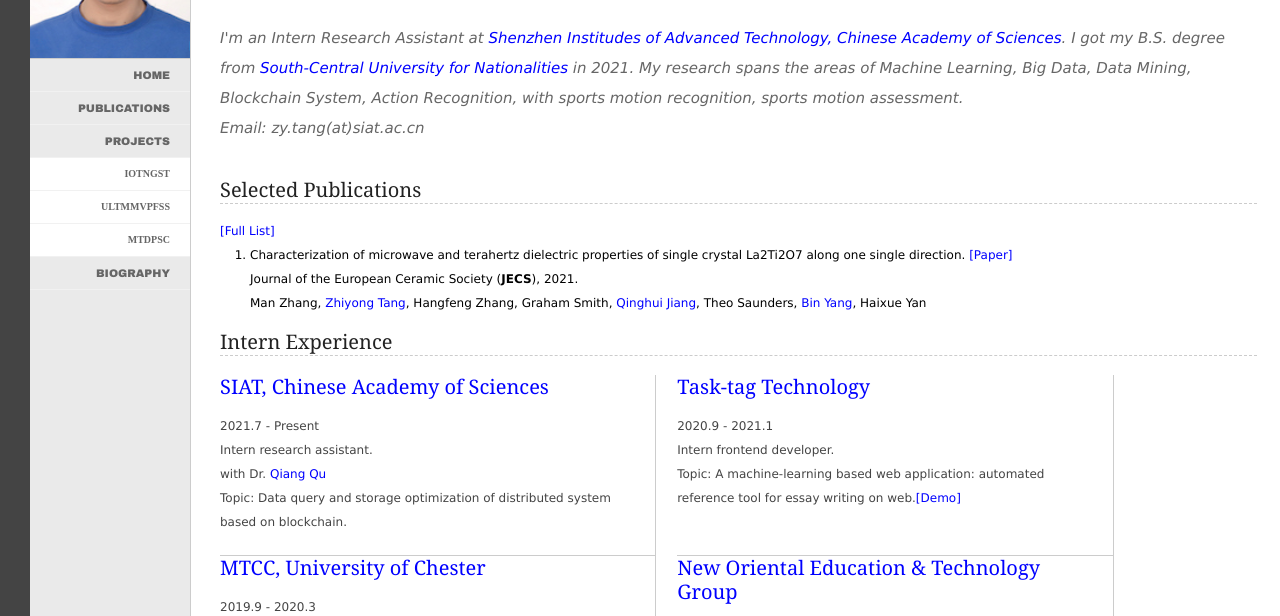
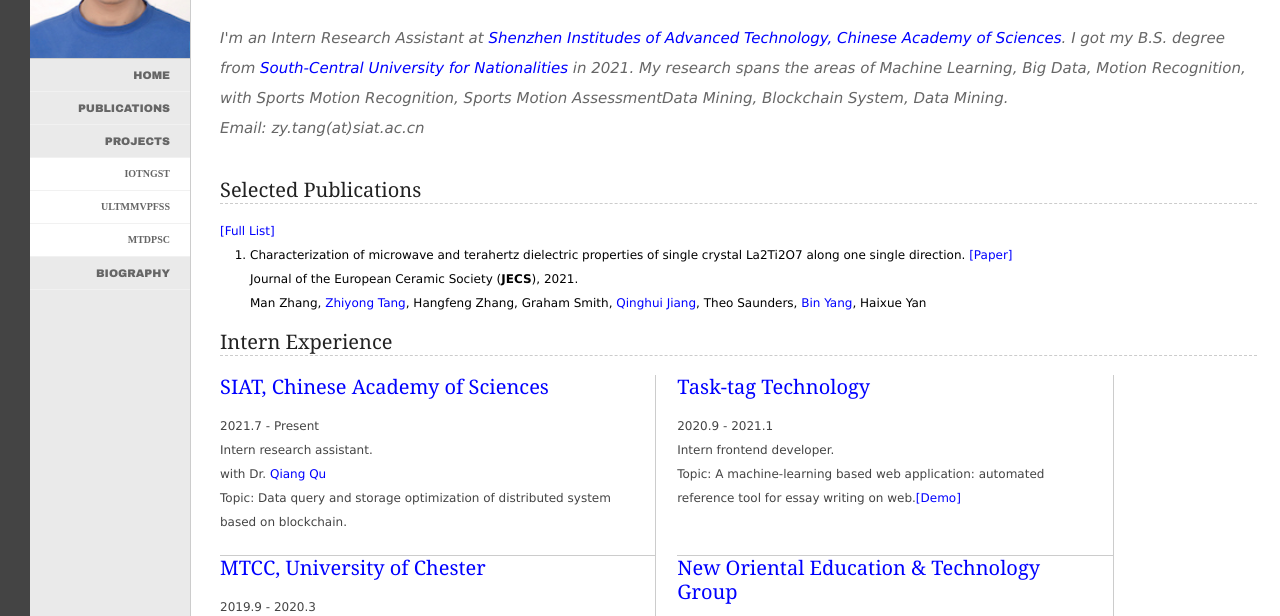
Before and after one commit to zhiyongtang1998/zhiyongtang1998.github.io, a plain HTML site: page index.html in a window 1280 px wide. Shown: the part 142-758 px from the top of the page. Drawn offline with Linux system fonts and the light colour scheme.

Commit message:
added interests

```diff
--- a/index.html
+++ b/index.html
@@ -53,7 +53,7 @@ $(function() {
 	<h1>Zhiyong Tang</h1>
 	<p class="tag">I'm an Intern Research Assistant at <a href="http://english.siat.cas.cn/">Shenzhen Institudes of Advanced Technology, Chinese Academy of Sciences</a>. I got my B.S. degree from
     <a href="https://www.scuec.edu.cn/">South-Central University for Nationalities </a> in 2021.
-    My research spans the areas of Machine Learning, Big Data, Data Mining, Blockchain System, Action Recognition, with sports motion recognition, sports motion assessment.<br>
+    My research spans the areas of Machine Learning, Big Data, Motion Recognition, with Sports Motion Recognition, Sports Motion AssessmentData Mining, Blockchain System, Data Mining.<br>
 
   Email: zy.tang(at)siat.ac.cn</p>
 
```
